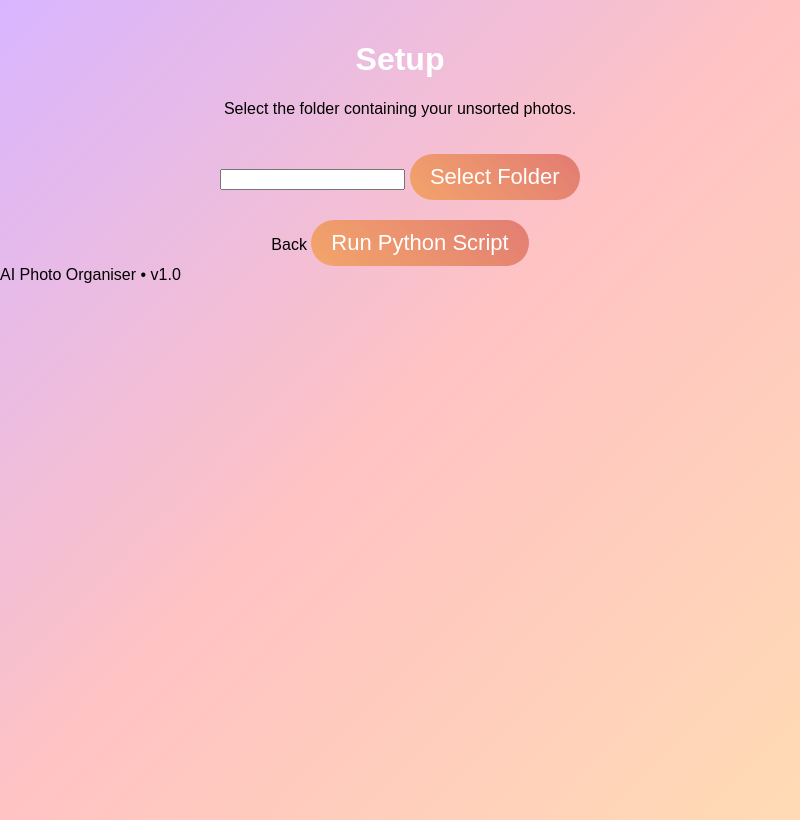
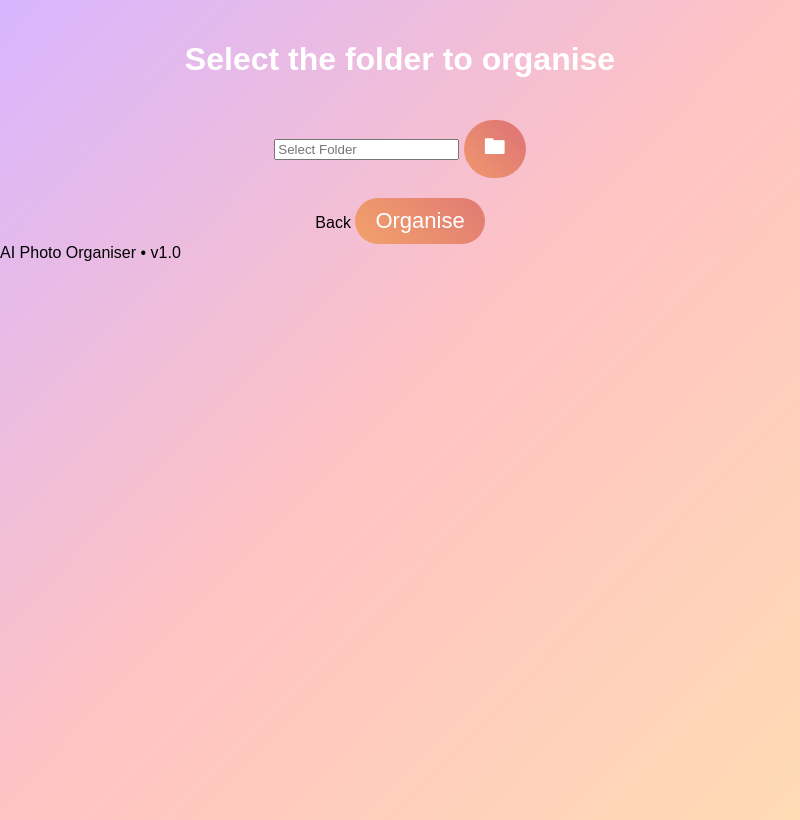
Before and after one commit to StevenButtifint/ai-photo-organiser, an Electron app: page pages/setup.html in a window 800 px wide. Drawn offline with Linux system fonts and the light colour scheme; no server answers.

Commit message:
updated button labels

```diff
--- a/pages/setup.html
+++ b/pages/setup.html
@@ -8,22 +8,21 @@
 <body>
     <header>
         <div class="centered-width-60">
-            <h1>Setup</h1>
-            <p>Select the folder containing your unsorted photos.</p>
+            <h1>Select the folder to organise</h1>
         </div>
     </header>
     <main>
         <div class="centered-width-60">
             <div id="button-container">
-              <input readonly type="text" id="folder-entry" name="name">
-              <button id="getStartedButton" class="button">Select Folder</button>
+              <input type="text" placeholder="Select Folder" id="folder-entry" name="name">
+              <button id="getStartedButton" class="button">🖿</button>
             </div>
             <div>
               <div id="notice"></div>
             </div>
             <div id="button-container">
               <a id="homeButton" class="back-link">Back</a>
-              <button id="runScriptButton" class="button">Run Python Script</button>
+              <button id="processButton" class="button">Organise</button>
           </div>
         </div>
     </main>
```
